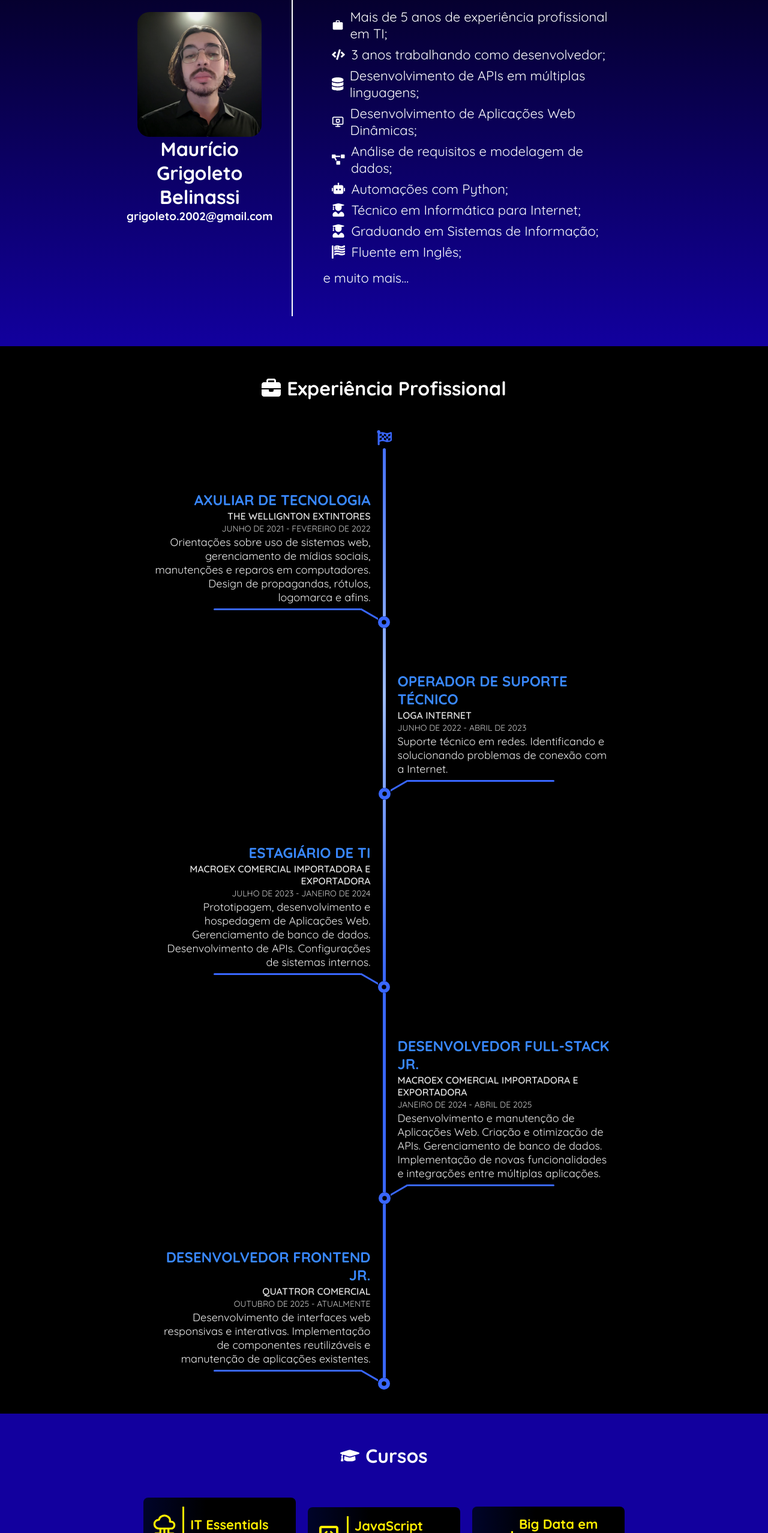
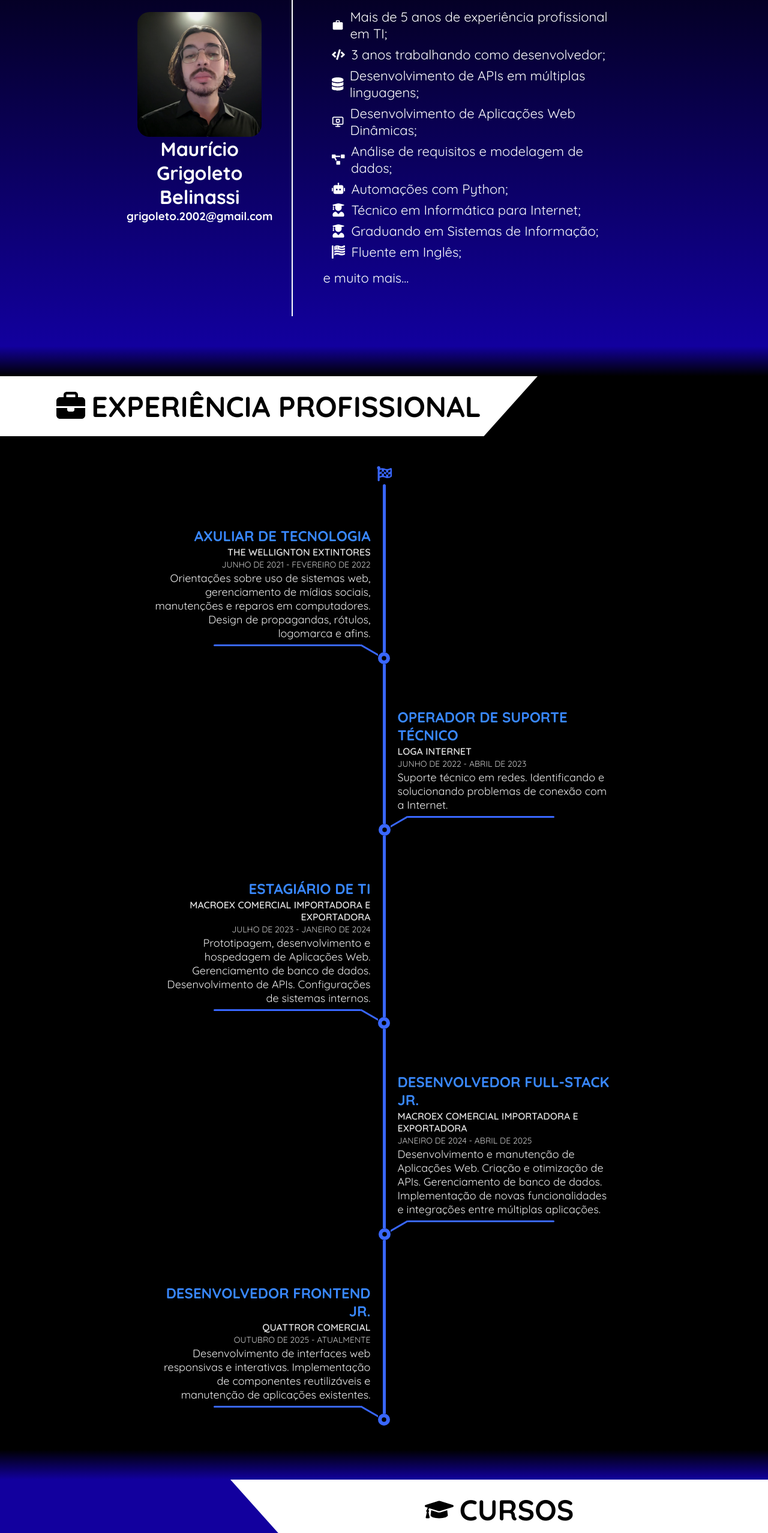
Before and after one commit to mgrigoleto/about-me, a Next.js app: page / in a window 1280 px wide. Shown: the part 245-2800 px from the top of the page at 60% size. Built offline with nearby package versions, Linux system fonts and the light colour scheme.

Commit message:
added container spacers, fixed a bug in the timeline and change some styles on the course card

```diff
--- a/src/app/components/Body/Container.css
+++ b/src/app/components/Body/Container.css
@@ -1,40 +1,80 @@
 .gradient-blue-box {
+    position: relative;
     display: flex;
     flex-direction: row;
     justify-content: center;
     align-items: center;
     max-width: 100%;
-    padding: 110px 10% 50px 10%;
+    margin: 60px 0 0 0;
+    padding: 50px 10%;
     background: #000000;
     background: linear-gradient(180deg, rgba(0, 0, 0, 1) 0%, rgba(18, 0, 158, 1) 100%);
 }
 
-.solid-blue-box{
+.solid-blue-box {
+    position: relative;
     display: flex;
     justify-content: center;
     align-items: center;
     max-width: 100%;
     flex-direction: column;
-    padding: 50px 15vw 75px 15vw;
+    padding: 150px 5vw 75px 5vw;
     background: rgba(18, 0, 158, 1);
     color: white;
 }
 
-.black-box{
+.black-box {
+    position: relative;
     display: flex;
     justify-content: center;
     align-items: center;
     width: 100%;
     flex-direction: column;
-    padding: 50px 10%;
+    padding: 150px 10% 50px 10%;
     background: black;
     color: white;
 }
 
-.black-box h1, .solid-blue-box h1 {
+.container-spacer-blue-to-black {
+    width: 100%;
+    height: 50px;
+    background: linear-gradient(180deg,
+            rgba(18, 0, 158, 1) 0%,
+            rgba(0, 0, 0, 1) 100%);
+}
+
+.container-spacer-black-to-blue {
+    width: 100%;
+    height: 50px;
+    background: linear-gradient(180deg,
+            rgba(0, 0, 0, 1) 0%,
+            rgba(18, 0, 158, 1) 100%);
+}
+
+.black-box h1,
+.solid-blue-box h1 {
+    position: absolute;
+    top: 0;
+    height: 100px;
+    padding: 0 50px;
     margin: 0 0 50px 0;
+    font-size: 3rem;
     display: flex;
     justify-content: center;
     align-items: center;
     gap: 10px;
+    color: #000000;
+    background: rgba(255, 255, 255, 1);
+    text-transform: uppercase;
+    width: 70%;
 }
+
+.black-box h1 {
+    left: 0;
+    clip-path: polygon(0 0, 100% 0, 90% 100%, 0 100%);
+}
+
+.solid-blue-box h1 {
+    right: 0;
+    clip-path: polygon(0 0, 100% 0, 100% 100%, 10% 100%);
+}
--- a/src/app/components/Body/Container.tsx
+++ b/src/app/components/Body/Container.tsx
@@ -8,7 +8,9 @@ const Container = (props: { language: string }) => {
     return (
         <>
             <Introduction language={props.language} />
+            <section className="container-spacer-blue-to-black" />
             <Experience language={props.language} />
+            <section className="container-spacer-black-to-blue" />
             <Courses language={props.language} />
         </>
     )
--- a/src/app/components/Body/components/Courses/Courses.css
+++ b/src/app/components/Body/components/Courses/Courses.css
@@ -1,8 +1,9 @@
 #courses-wrapper {
+    position: relative;
     display: flex;
     flex-direction: row;
     justify-content: center;
-    align-items: center;
+    align-items: flex-start;
     flex-wrap: wrap;
     gap: 20px;
     width: 100%;
@@ -13,41 +14,40 @@
     justify-content: flex-start;
     align-items: flex-start;
     width: calc(30% - 15px);
-    min-height: 350px;
+    height: 250px;
     flex-direction: column;
     border-radius: 8px;
-    padding: 15px;
-    gap: 5;
-    background: linear-gradient(
-        90deg,
-        black 0%,
-        rgb(0, 6, 61),
-        black 60%
-    );
+    overflow: hidden;
+    background:
+        linear-gradient(90deg,
+            black 0%,
+            rgb(0, 6, 61),
+            black 60%);
     background-size: 200% 100%;
     animation: lightReflection 3s linear infinite;
     transition: all 0.3s ease-in-out;
+    box-shadow: 0 4px 15px rgba(0, 0, 0, 1);
 }
 
 .course:hover {
-    /* animation: shake 0.5s ease-in-out 0s 2 alternate; */
-    transform: scale(1.05)
+    transform: scale(1.02);
 }
 
 .course-title {
+    width: 100%;
     display: flex;
     align-items: center;
+    justify-content: center;
+    background-color: black;
     color: #ffee00;
-    padding: 0 0 10px 0;
+    padding: 0 25px;
+    min-height: 60px;
 }
 
 .title-icon {
     display: flex;
     align-items: center;
-    padding: 0 10px 0 0;
     font-size: 40px;
-    border-right: 3px solid #ffee00;
-    min-height: 60px;
 }
 
 .title-text {
@@ -55,12 +55,23 @@
     align-items: center;
     padding: 0 0 0 10px;
     font-weight: bold;
-    font-size: 22px;
+    font-size: 20px;
+}
+
+.course-details {
+    width: 100%;
+    display: flex;
+    flex-direction: column;
+    align-items: flex-start;
+    justify-content: flex-start;
+    padding: 10px 15px;
+    gap: 5px;
 }
 
 .course-platform {
     display: flex;
     align-items: center;
+    width: 100%;
     gap: 5px;
     font-size: 18px;
     color: #4b7bff;
@@ -80,9 +91,10 @@
 
 @keyframes lightReflection {
     0% {
-      background-position: 100% 0;
+        background-position: 100% 0;
     }
+
     100% {
-      background-position: -100% 0;
+        background-position: -100% 0;
     }
 }
--- a/src/app/components/Body/components/Courses/Courses.tsx
+++ b/src/app/components/Body/components/Courses/Courses.tsx
@@ -24,15 +24,17 @@ const Courses = (props: { language: string }) => {
                     <div key={index} className="course">
                         <div className="course-title">
                             <span className='title-icon'><>{course.icon}</></span>
-                            <span className='title-text'>{course.title}</span>
+                            <label className='title-text'>{course.title}</label>
                         </div>
-                        <h4 className='course-platform'><FaGraduationCap style={{fontSize: '22px'}}/> {course.platform}</h4>
-                        <span className="course-date-range">{course.start} {course.end && '-'} {course.end}</span>
-                        <p className='course-description'>{course.description}</p>
+
+                        <div className='course-details'>
+                            <h4 className='course-platform'><FaGraduationCap style={{ fontSize: '22px' }} /> {course.platform}</h4>
+                            <span className="course-date-range">{course.start} {course.end && '-'} {course.end}</span>
+                            <p className='course-description'>{course.description}</p>
+                        </div>
                     </div>
                 ))}
             </div>
-
         </div>
     )
 }
--- a/src/app/components/Body/components/Experience/Content.tsx
+++ b/src/app/components/Body/components/Experience/Content.tsx
@@ -93,13 +93,6 @@ export const contentEN: ExperienceContent = {
             start: "October 2025",
             end: "Present",
             description: "Development of responsive and interactive web interfaces. Implementation of reusable components and maintenance of existing applications."
-        },
-        {
-            title: "",
-            company: "",
-            start: "",
-            end: "",
-            description: ""
         }
     ]
 }
--- a/src/app/components/Body/components/Experience/Experience.css
+++ b/src/app/components/Body/components/Experience/Experience.css
@@ -51,7 +51,7 @@
         var(--timeline-line-color) 100%
     );
     background-size: 100% 200%;
-    animation: fadingLine 10s linear infinite;
+    animation: fadingLine 5s linear infinite;
 }
 
 @keyframes fadingLine {
```
